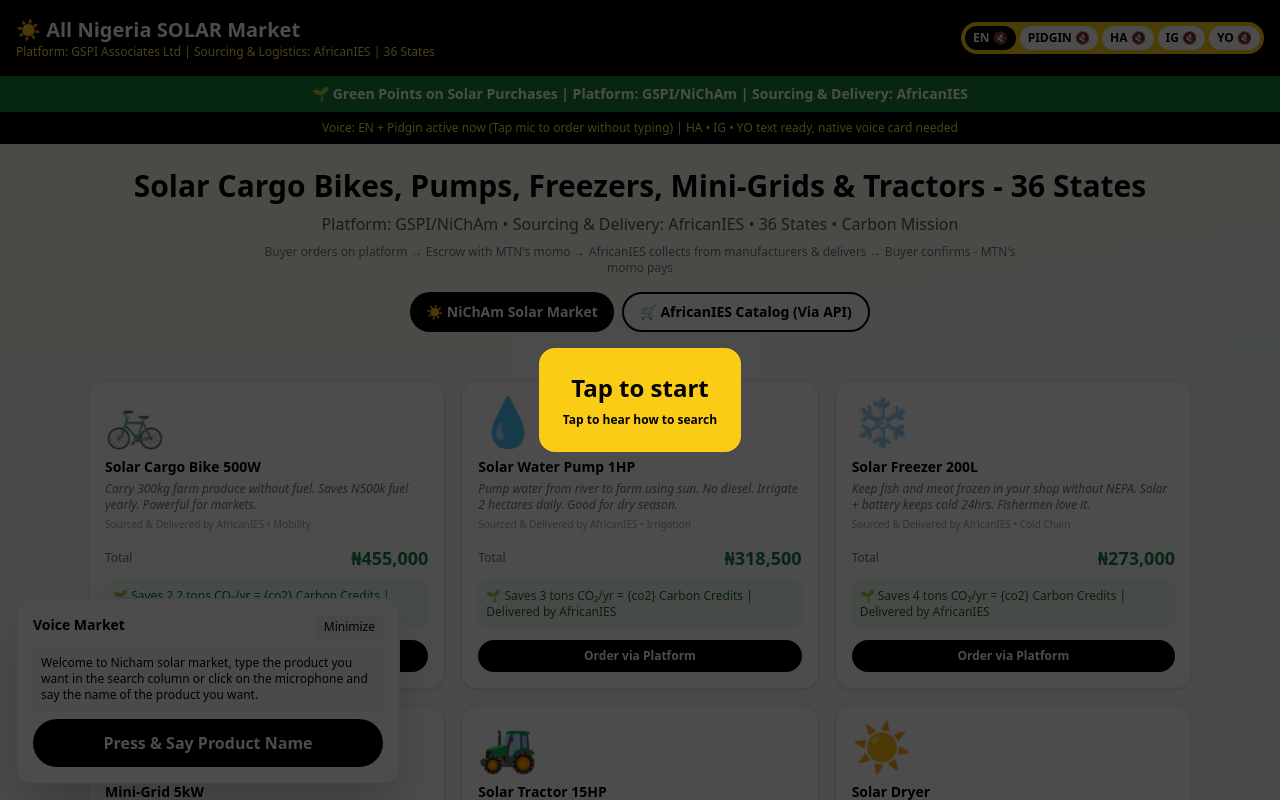
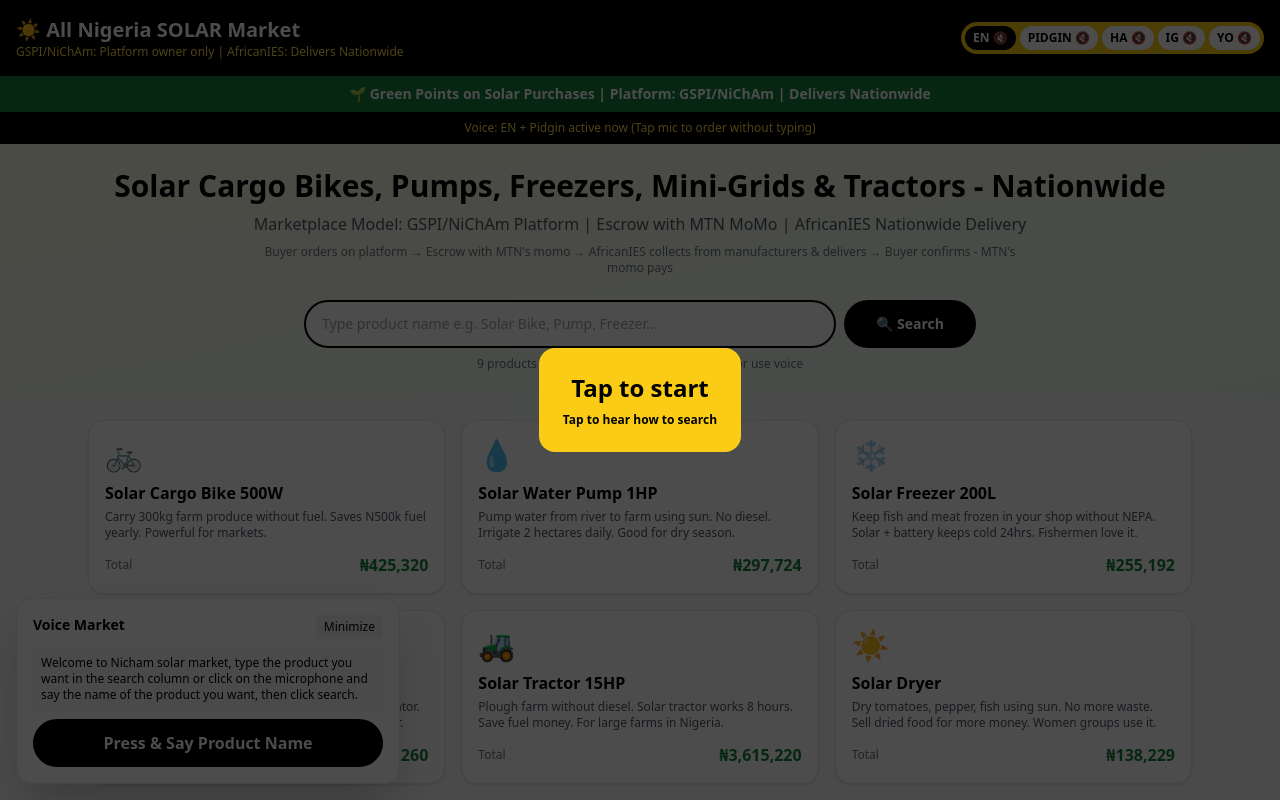
Before and after one commit to gspiassociatesltd/nicham-trade, a Next.js app: page / in a window 1280 px wide. Shown: the top 800 px of the page. Built offline with nearby package versions, Linux system fonts and the light colour scheme.

Commit message:
Add files via upload

```diff
--- a/app/page.tsx
+++ b/app/page.tsx
@@ -5,127 +5,153 @@
 import VoiceOrder from '../components/VoiceOrder'
 
 const productsMeta = [
-  { id: 1, basePrice: 400000, co2: 2.2, img: "🚲", category: "Mobility" },
-  { id: 2, basePrice: 280000, co2: 3.0, img: "💧", category: "Irrigation" },
-  { id: 3, basePrice: 240000, co2: 4.0, img: "❄️", category: "Cold Chain" },
-  { id: 4, basePrice: 2200000, co2: 8.5, img: "⚡", category: "Energy" },
-  { id: 5, basePrice: 3400000, co2: 6.0, img: "🚜", category: "Mechanization" },
-  { id: 6, basePrice: 130000, co2: 1.5, img: "☀️", category: "Processing" },
-  { id: 7, basePrice: 160000, co2: 5.0, img: "🛶", category: "Marine" },
-  { id: 8, basePrice: 1050000, co2: 5.5, img: "🚤", category: "Marine Logistics" },
-  { id: 9, basePrice: 250000, co2: 1.8, img: "🚲‍♂️", category: "Mobility" },
+  { id: 1, basePrice: 400000, img: "🚲", keywords: "cargo bike solar 500w" },
+  { id: 2, basePrice: 280000, img: "💧", keywords: "water pump solar irrigation" },
+  { id: 3, basePrice: 240000, img: "❄️", keywords: "freezer cold fish" },
+  { id: 4, basePrice: 2200000, img: "⚡", keywords: "home system mini grid" },
+  { id: 5, basePrice: 3400000, img: "🚜", keywords: "tractor solar farm" },
+  { id: 6, basePrice: 130000, img: "☀️", keywords: "dryer tomatoes pepper" },
+  { id: 7, basePrice: 160000, img: "🛶", keywords: "boat engine solar" },
+  { id: 8, basePrice: 1050000, img: "🚤", keywords: "ferry 12 seater" },
+  { id: 9, basePrice: 250000, img: "🚲‍♂️", keywords: "e-bike collapsible" },
 ]
 
 function calcTotal(base: number) {
-  const platformFee = Math.round(base * 0.10)
-  const vat = Math.round(platformFee * 0.075)
-  const escrowFee = Math.round(base * 0.02)
-  const greenPoints = Math.round(base * 0.01)
-  return base + platformFee + vat + escrowFee + greenPoints
+  const competitivePrice = base * 0.98
+  const vat = Math.round(competitivePrice * 0.075)
+  const escrow = Math.round(competitivePrice * 0.01)
+  return Math.round(competitivePrice + vat + escrow)
 }
 
 export default function Home() {
   const [lang, setLang] = useState('en')
+  const [searchTerm, setSearchTerm] = useState('')
+  const [filtered, setFiltered] = useState(productsMeta)
+
   useEffect(() => {
     const saved = localStorage.getItem('nicham_lang')
     if (saved) setLang(saved)
   }, [])
+
+  useEffect(() => {
+    if (!searchTerm.trim()) {
+      setFiltered(productsMeta)
+    } else {
+      const term = searchTerm.toLowerCase()
+      const res = productsMeta.filter(p => {
+        const prodTrans = (productTranslations[lang] || productTranslations.en)[p.id]
+        const name = prodTrans.name.toLowerCase()
+        const intro = prodTrans.intro.toLowerCase()
+        return name.includes(term) || intro.includes(term) || p.keywords.includes(term)
+      })
+      setFiltered(res)
+    }
+  }, [searchTerm, lang])
+
   const handleLang = (l: string) => {
     setLang(l)
     localStorage.setItem('nicham_lang', l)
   }
 
+  const handleSearch = () => {
+    const el = document.getElementById('products-grid')
+    if (el) el.scrollIntoView({ behavior: 'smooth' })
+  }
+
   const t = translations[lang] || translations.en
-  const pT = productTranslations[lang] || productTranslations.en
-  const voiceProducts = productsMeta.map(m => ({
-    id: m.id,
-    name: (productTranslations[lang] || productTranslations.en)[m.id].name,
-    intro: (productTranslations[lang] || productTranslations.en)[m.id].intro,
-    basePrice: m.basePrice
-  }))
 
   return (
     <main className="min-h-screen">
       <header className="bg-black text-white p-4 flex justify-between items-center">
         <div>
-          <h1 className="text-xl font-black">☀️ {t.title}</h1>
-          <p className="text-xs text-yellow-300">{t.headerSub}</p>
+          <h1 className="text-xl font-black">☀️ All Nigeria SOLAR Market</h1>
+          <p className="text-xs text-yellow-300">GSPI/NiChAm: Platform owner only | AfricanIES: Delivers Nationwide</p>
         </div>
         <LangToggle lang={lang} setLang={handleLang} />
       </header>
 
       <div className="bg-green-700 text-white text-center p-2 text-sm font-bold">
-        🌱 {t.greenBar}
+        🌱 Green Points on Solar Purchases | Platform: GSPI/NiChAm | Delivers Nationwide
       </div>
 
       <div className="bg-black text-yellow-300 text-center p-2 text-xs">
-        {t.voiceBar}
+        Voice: EN + Pidgin active now (Tap mic to order without typing)
       </div>
 
       <section className="p-6 text-center bg-gradient-to-br from-yellow-50 to-green-50">
-        <h2 className="text-3xl font-black mb-2">{t.subtitle}</h2>
-        <p className="text-gray-600 mb-2">{t.desc}</p>
-        <p className="text-xs text-gray-500 max-w-3xl mx-auto">{t.howItWorks}</p>
-        <div className="flex gap-2 justify-center flex-wrap mt-4">
-          <button className="px-4 py-2 bg-black text-white rounded-full text-sm font-bold">☀️ {t.btnSolar}</button>
-          <button className="px-4 py-2 bg-white border-2 border-black rounded-full text-sm font-bold">🛒 {t.btnAfricanIES}</button>
+        <h2 className="text-3xl font-black mb-2">Solar Cargo Bikes, Pumps, Freezers, Mini-Grids & Tractors - Nationwide</h2>
+        <p className="text-gray-600 mb-2">Marketplace Model: GSPI/NiChAm Platform | Escrow with MTN MoMo | AfricanIES Nationwide Delivery</p>
+        <p className="text-xs text-gray-500 max-w-3xl mx-auto">Buyer orders on platform → Escrow with MTN&apos;s momo → AfricanIES collects from manufacturers & delivers → Buyer confirms - MTN&apos;s momo pays</p>
+
+        <div className="max-w-2xl mx-auto mt-6 flex gap-2">
+          <input
+            type="text"
+            value={searchTerm}
+            onChange={(e) => setSearchTerm(e.target.value)}
+            onKeyDown={(e) => e.key === 'Enter' && handleSearch()}
+            placeholder="Type product name e.g. Solar Bike, Pump, Freezer..."
+            className="flex-1 px-4 py-3 rounded-full border-2 border-black text-sm focus:outline-none focus:border-green-600"
+            id="searchInput"
+          />
+          <button
+            onClick={handleSearch}
+            className="px-8 py-3 bg-black text-white rounded-full text-sm font-black hover:bg-gray-800"
+          >
+            🔍 Search
+          </button>
+        </div>
+        <div className="text-xs text-gray-500 mt-2">
+          {filtered.length} products found | {searchTerm ? `Results for "${searchTerm}"` : "All products - type to filter or use voice"}
         </div>
       </section>
 
-      <section className="grid grid-cols-1 md:grid-cols-3 gap-4 p-6 max-w-6xl mx-auto">
-        {productsMeta.map(meta=>{
-          const total = calcTotal(meta.basePrice)
-          const prod = pT[meta.id]
+      <section id="products-grid" className="grid grid-cols-1 md:grid-cols-3 gap-4 p-6 max-w-6xl mx-auto">
+        {filtered.map((m) => {
+          const pt = (productTranslations[lang] || productTranslations.en)[m.id]
+          const total = calcTotal(m.basePrice)
           return (
-          <div id={`product-${meta.id}`} key={meta.id} className="bg-white rounded-2xl shadow p-4 hover:shadow-xl transition border scroll-mt-20">
-            <a href={`/product/${meta.id}?lang=${lang}`}>
-              <div className="text-5xl mb-3">{meta.img}</div>
-              <h3 className="font-bold text-sm">{prod.name}</h3>
-              <p className="text-xs text-gray-500 mt-1 italic line-clamp-3">{prod.intro}</p>
-              <p className="text-[10px] text-gray-400 mt-1">{prod.sourced} • {meta.category}</p>
+            <a key={m.id} href={`/product/${m.id}?lang=${lang}`} className="bg-white rounded-2xl shadow border p-4 hover:shadow-lg transition">
+              <div className="text-3xl">{m.img}</div>
+              <h3 className="font-black mt-2">{pt.name}</h3>
+              <p className="text-xs text-gray-600 mt-1 line-clamp-2">{pt.intro}</p>
               <div className="mt-3 flex justify-between items-center">
-                <span className="text-xs text-gray-500">{t.priceTotal}</span>
-                <span className="text-lg font-black text-green-700">₦{total.toLocaleString()}</span>
-              </div>
-              <div className="mt-2 text-xs bg-green-50 text-green-800 p-2 rounded-lg">
-                🌱 {prod.co2Text.replace('{co2}', meta.co2.toString())}
+                <span className="text-xs text-gray-500">Total</span>
+                <span className="font-black text-green-700">₦{total.toLocaleString()}</span>
               </div>
             </a>
-            <div className="mt-3">
-              <a href={`/product/${meta.id}?lang=${lang}`} className="block bg-black text-white py-2 rounded-full text-xs text-center font-bold">{t.cta}</a>
-            </div>
+          )
+        })}
+        {filtered.length === 0 && (
+          <div className="col-span-3 text-center py-10">
+            <div className="text-4xl mb-2">🔍</div>
+            <div className="font-bold">No product found for &quot;{searchTerm}&quot;</div>
+            <div className="text-sm text-gray-600 mt-1">Try Solar Bike, Pump, Freezer, Dryer, Tractor</div>
+            <button onClick={() => setSearchTerm('')} className="mt-3 px-4 py-2 bg-black text-white rounded-full text-sm">Show All Products</button>
           </div>
-        )})}
+        )}
       </section>
 
-      <section className="bg-black text-white p-6">
-        <div className="max-w-6xl mx-auto">
-          <h3 className="font-bold text-center mb-4">{t.footerTitle}</h3>
-          <div className="grid grid-cols-1 md:grid-cols-3 gap-6 text-xs">
-            <div className="bg-gray-900 rounded-xl p-4">
-              <h4 className="font-bold mb-2">{t.footerMarket}</h4>
-              <div className="space-y-1">
-                <div>{t.footerMarket1}</div><div>{t.footerMarket2}</div><div>{t.footerMarket3}</div><div>{t.footerMarket4}</div>
-              </div>
-            </div>
-            <div className="bg-gray-900 rounded-xl p-4">
-              <h4 className="font-bold mb-2">{t.footerFollow}</h4>
-              <div className="space-y-1">
-                <a href="https://facebook.com/abaniwog" target="_blank" className="block hover:text-yellow-300">Facebook: abaniwog</a>
-                <a href="https://instagram.com/gspiassociatesltd" target="_blank" className="block hover:text-yellow-300">Instagram: gspiassociatesltd</a>
-                <a href="https://www.youtube.com/@godwinabaniwo6755" target="_blank" className="block hover:text-red-400">YouTube: @godwinabaniwo6755</a>
-              </div>
-            </div>
-            <div className="bg-gray-900 rounded-xl p-4">
-              <h4 className="font-bold mb-2">{t.footerMission}</h4>
-              <div className="space-y-1">
-                <div>{t.footerMission1}</div><div>{t.footerMission2}</div><div>{t.footerMission3}</div><div>{t.footerMission4}</div>
-              </div>
-            </div>
+      <footer className="bg-black text-white p-6 text-xs mt-8">
+        <div className="max-w-6xl mx-auto grid grid-cols-2 md:grid-cols-4 gap-4">
+          <div>
+            <div className="font-bold mb-2">Marketplace Model</div>
+            <div>GSPI/NiChAm: Platform owner only</div>
+            <div>AfricanIES: Delivers Nationwide</div>
           </div>
-          <div className="text-center mt-6 text-[10px] text-gray-500">{t.copyright}</div>
+          <div>
+            <div className="font-bold mb-2">How It Works</div>
+            <div>Buyer orders → Escrow with MTN MoMo → Collection & Delivery → Buyer confirms - MoMo pays</div>
+          </div>
+          <div>
+            <div className="font-bold mb-2">Carbon Mission</div>
+            <div>Mission: Remove Nigerians from fossil fuel</div>
+          </div>
+          <div>
+            <div className="font-bold mb-2">Follow Us</div>
+            <div>© GSPI Associates Ltd • Platform Owner Only | Delivers Nationwide</div>
+          </div>
         </div>
-      </section>
+      </footer>
 
       <VoiceOrder lang={lang} currentMode="listing" />
     </main>
--- a/components/VoiceOrder.tsx
+++ b/components/VoiceOrder.tsx
@@ -3,8 +3,8 @@
 import { useRouter } from 'next/navigation'
 
 const PROMPTS: any = {
-  en: { welcome: "Welcome to Nicham solar market, type the product you want in the search column or click on the microphone and say the name of the product you want.", langCode: "en-NG" },
-  pidgin: { welcome: "Welcome to Nicham solar market, type the product you want in the search column or click on the microphone and say the name of the product you want.", langCode: "en-NG" },
+  en: { welcome: "Welcome to Nicham solar market, type the product you want in the search column or click on the microphone and say the name of the product you want, then click search.", langCode: "en-NG" },
+  pidgin: { welcome: "Welcome to Nicham solar market, type the product you want in the search column or click on the microphone and say the name of the product you want, then click search.", langCode: "en-NG" },
   ha: { welcome: "Barka da zuwa kasuwar Nicham Solar. Rubuta sunan kayan da kake so a wurin bincike ko danna microphone ka fadi sunan.", langCode: "ha" },
   ig: { welcome: "Nnoo na ahia Nicham Solar. Pịnye aha ngwaahịa ịchọrọ na kọlụm ọchụchọ ma ọ bụ pịa igwe okwu kwuo aha ya.", langCode: "ig" },
   yo: { welcome: "Kaabo si oja Nicham Solar. Tẹ orukọ ọja ti o fẹ sinu apoti iwadi tabi tẹ microphone ki o sọ orukọ rẹ.", langCode: "yo" }
```
